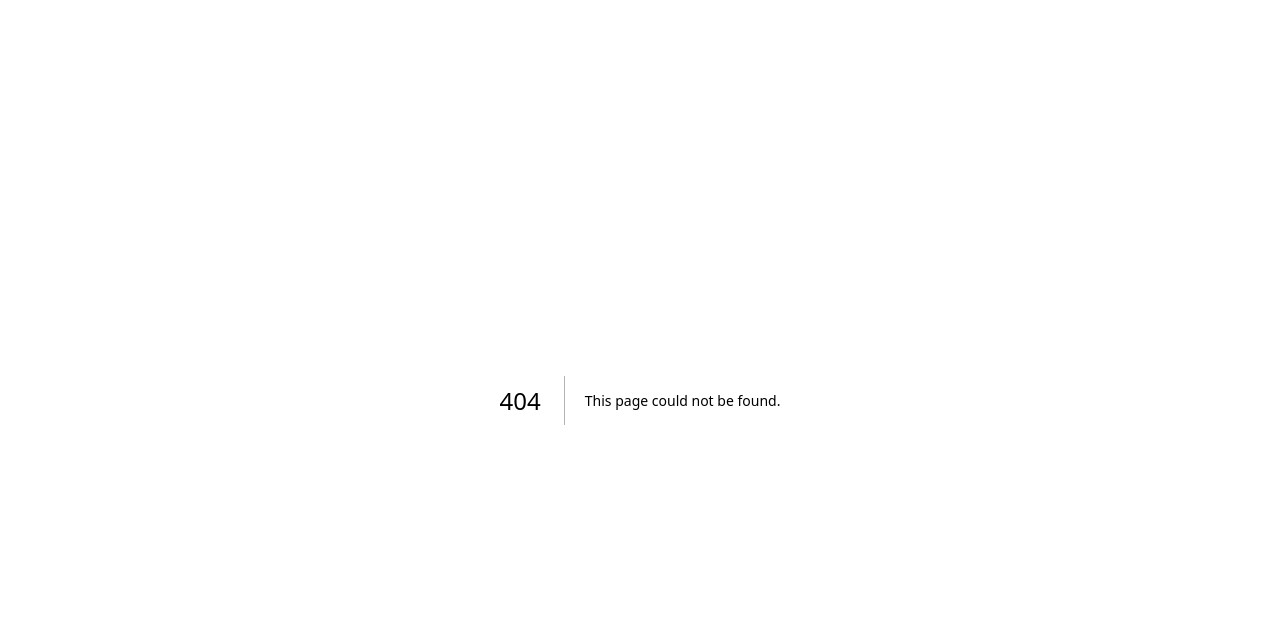
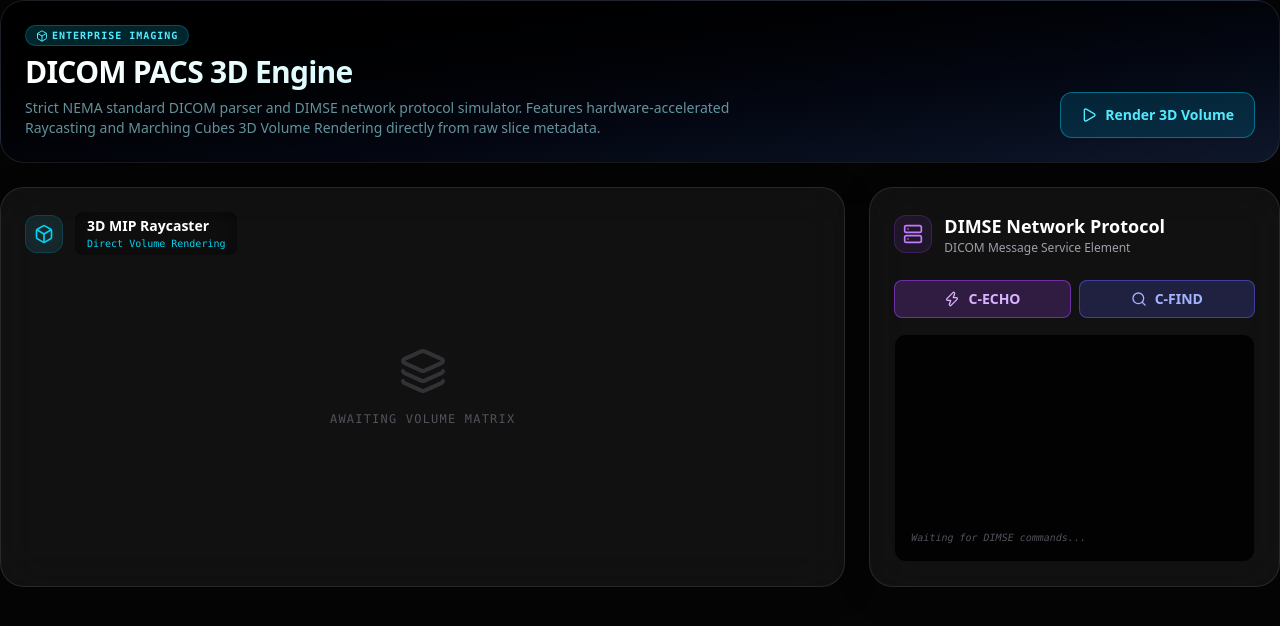
Before and after one commit to Aschio12/medi-assist-ai, a Next.js app in the folder apps/web/: page /dicom-pacs in a window 1280 px wide. Before the commit this address had no page. Shown: the top 626 px of the page. Built offline with nearby package versions, Linux system fonts and the light colour scheme.

Commit message:
Phase 35 (14/15): Assemble DICOM PACS global dashboard and register in main Sidebar navigation

```diff
--- /dev/null
+++ b/apps/web/src/app/(dashboard)/dicom-pacs/page.tsx
@@ -0,0 +1,63 @@
+'use client';
+
+import React, { useState } from 'react';
+import { triggerVolumeRender } from '@/app/actions/dicom';
+import { DicomViewer3D } from '@/components/dicom/DicomViewer3D';
+import { DimseNetwork } from '@/components/dicom/DimseNetwork';
+import { Box, Play } from 'lucide-react';
+
+export default function DicomPacsDashboard() {
+  const [renderResult, setRenderResult] = useState<any>(null);
+  const [isRendering, setIsRendering] = useState(false);
+
+  const handleRender = async () => {
+    setIsRendering(true);
+    const res = await triggerVolumeRender();
+    setRenderResult(res);
+    setIsRendering(false);
+  };
+
+  return (
+    <div className="flex flex-col gap-6 max-w-7xl mx-auto w-full pb-10">
+
+      <div className="glass-panel p-6 rounded-3xl border border-cyan-500/30 shadow-[0_0_30px_rgba(34,211,238,0.15)] relative overflow-hidden bg-gradient-to-br from-black to-slate-900">
+        <div className="relative z-10 flex justify-between items-end">
+          <div>
+            <span className="text-[10px] font-mono font-bold uppercase tracking-widest px-2.5 py-0.5 rounded-full bg-cyan-500/20 text-cyan-300 border border-cyan-500/30 flex items-center w-max gap-1">
+              <Box className="h-3 w-3" /> Enterprise Imaging
+            </span>
+            <h1 className="text-2xl lg:text-3xl font-bold tracking-tight bg-gradient-to-r from-white to-cyan-200 bg-clip-text text-transparent mt-2">
+              DICOM PACS 3D Engine
+            </h1>
+            <p className="text-xs lg:text-sm text-cyan-200/60 mt-2 max-w-3xl">
+              Strict NEMA standard DICOM parser and DIMSE network protocol simulator. Features hardware-accelerated Raycasting and Marching Cubes 3D Volume Rendering directly from raw slice metadata.
+            </p>
+          </div>
+          <div>
+             <button
+                onClick={handleRender}
+                disabled={isRendering}
+                className="flex items-center gap-2 bg-cyan-600/20 hover:bg-cyan-600/40 text-cyan-300 border border-cyan-500/50 text-sm font-bold px-5 py-3 rounded-xl transition-all disabled:opacity-50"
+             >
+                <Play className={`h-4 w-4 ${isRendering ? 'animate-pulse' : ''}`} />
+                {isRendering ? 'Processing Raycast...' : 'Render 3D Volume'}
+             </button>
+          </div>
+        </div>
+      </div>
+
+      <div className="grid grid-cols-1 lg:grid-cols-3 gap-6 h-[400px]">
+        {/* Left Column - 3D Viewer (takes up 2 cols) */}
+        <div className="h-full lg:col-span-2">
+           <DicomViewer3D renderResult={renderResult} />
+        </div>
+
+        {/* Right - DIMSE Network */}
+        <div className="h-full">
+           <DimseNetwork />
+        </div>
+      </div>
+
+    </div>
+  );
+}
--- a/apps/web/src/components/layout/Sidebar.tsx
+++ b/apps/web/src/components/layout/Sidebar.tsx
@@ -101,6 +101,10 @@ export function Sidebar() {
           <Network className="h-5 w-5 group-hover:text-cyan-400 transition-colors" />
           <span className="hidden lg:block font-medium">Federated Learning</span>
         </a>
+        <a href="/dicom-pacs" className="flex items-center gap-3 px-4 py-3 text-zinc-400 hover:text-white hover:bg-white/5 rounded-xl transition-all group">
+          <Box className="h-5 w-5 group-hover:text-cyan-400 transition-colors" />
+          <span className="hidden lg:block font-medium">DICOM PACS Engine</span>
+        </a>
 
         <a href="/telehealth" className="flex items-center gap-3 px-4 py-3 text-zinc-400 hover:text-white hover:bg-white/5 rounded-xl transition-all group">
           <Video className="h-5 w-5 group-hover:text-neon-400 transition-colors" />
```
